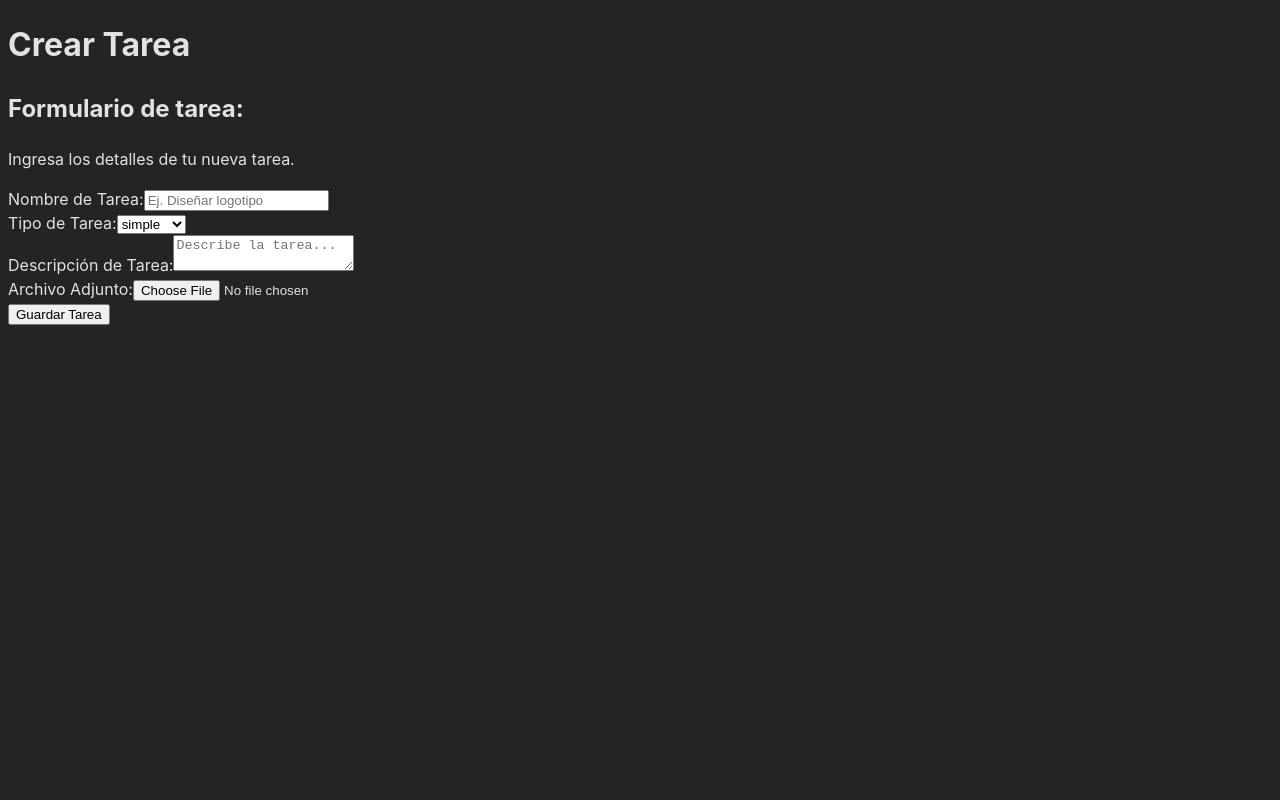
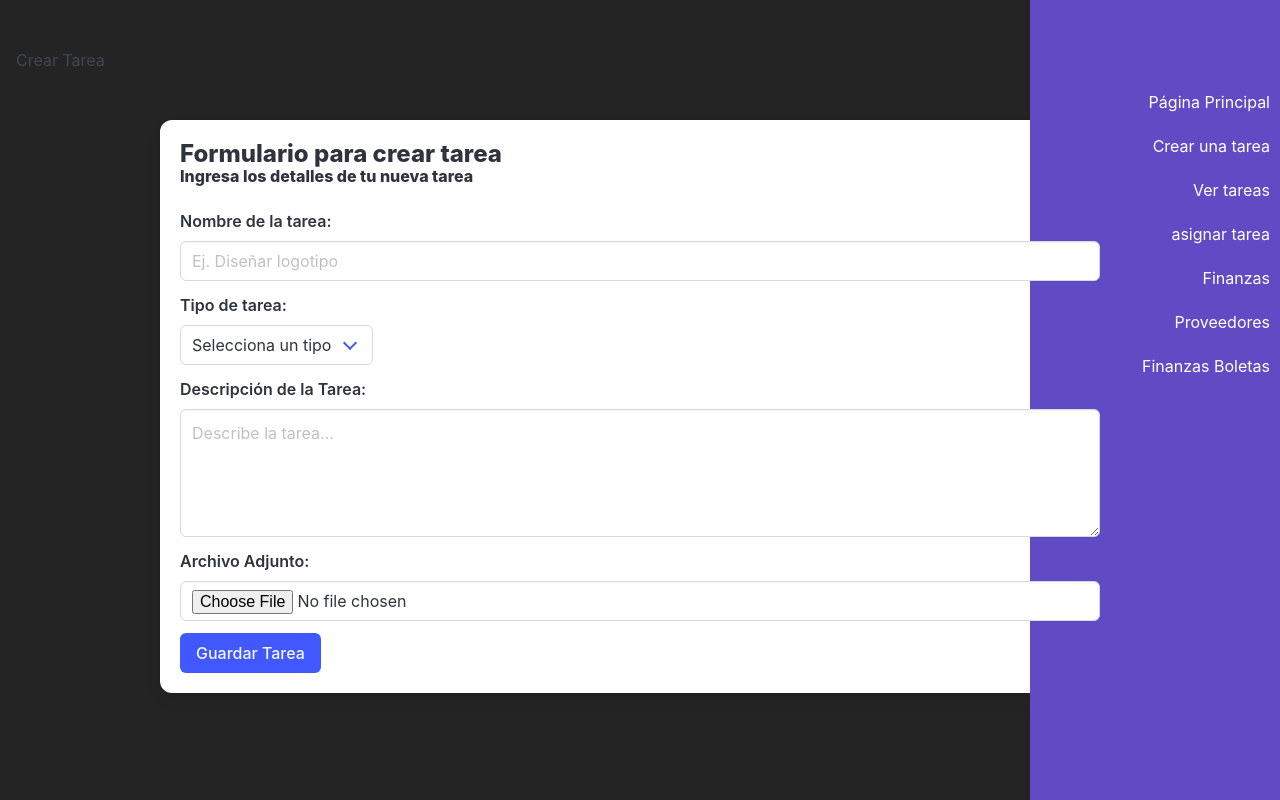
Before and after one commit to PabloCastilloFer/ProyectoIngSoft, a React (Vite) app in the folder frontend/: page /Tarea in a window 1280 px wide. Built offline with nearby package versions, Linux system fonts and the light colour scheme; no server answers.

Commit message:
Modificacion componente formtarea

```diff
--- a/frontend/src/components/FormTarea.jsx
+++ b/frontend/src/components/FormTarea.jsx
@@ -1,12 +1,13 @@
-import 'tailwindcss/tailwind.css';
+import 'bulma/css/bulma.min.css';
 import { useEffect, useState } from 'react';
-import { showError } from '../helpers/swaHelper.js';
+import { showError , showConfirmFormTarea } from '../helpers/swaHelper.js';
 import { useForm } from 'react-hook-form';
 import { createTarea } from '../services/tarea.service.js';
 import { useAuth } from '../context/AuthContext'; // Importa el contexto de autenticación
+import Navbar from '../components/navbar.jsx';
 
 export default function FormSupervisor() {
-    const jwt = useAuth(); // Obtiene el token JWT del contexto de autenticación
+    const jwt = useAuth();
 
     const userStorage = localStorage.getItem('user');
     const userDat = JSON.parse(userStorage); // Corregido
@@ -16,8 +17,6 @@ export default function FormSupervisor() {
     const [nombreTarea, setNombreTarea] = useState('');
     const [descripcionTarea, setDescripcionTarea] = useState('');
     const [tipoTarea, setTipoTarea] = useState('');
-
-
     const { register, formState: { errors }, handleSubmit, reset } = useForm();
 
     const onSubmit = async (data) => {
@@ -33,9 +32,9 @@ export default function FormSupervisor() {
             const response = await createTarea(formData); // Pasa el token JWT a la función createTarea
             console.log(response)
             if (response.status === 201) {
-                await showConfirmForm();
-                reset();
+                await showConfirmFormTarea();
                 setArchivo(null);
+                reset(); // Resetea los campos del formulario
             } else if (response.status === 400) {
                 await showError(response.data[0].response.data.message);
             } else if (response.status === 500) {
@@ -59,70 +58,77 @@ export default function FormSupervisor() {
     };
 
     return (
-        <div className="max-w-md mx-auto bg-white shadow-md rounded-lg p-6">
-            <h2 className="text-2xl font-semibold mb-4">Formulario de tarea: </h2>
-            <p className="text-gray-600 mb-6">Ingresa los detalles de tu nueva tarea.</p>
+        <div className="container is-max-desktop">
+            <Navbar/>
+            <div className="box">
+                <h2 className="title is-4">Formulario para crear tarea</h2>
+                <p className="subtitle is-6"><h2 className="title is-6">Ingresa los detalles de tu nueva tarea</h2></p>
                 <form onSubmit={handleSubmit(onSubmit)}>
-                <div className="mb-4">
-                    <label className="block text-gray-700 text-sm font-bold mb-2" htmlFor="nombreTarea">
-                        Nombre de Tarea:
-                    </label>
+                    <div className="field">
+                        <label className="label" htmlFor="nombreTarea">Nombre de la tarea:</label>
+                        <div className="control">
                             <input
                                 id="nombreTarea"
                                 type="text"
                                 placeholder="Ej. Diseñar logotipo"
-                        className="shadow appearance-none border rounded w-full py-2 px-3 text-gray-700 leading-tight focus:outline-none focus:shadow-outline"
+                                className={`input ${errors.nombreTarea ? 'is-danger' : ''}`}
                                 {...register('nombreTarea', { required: true })}
                             />
-                    {errors.nombreTarea && <span className="text-red-500 text-sm">Este campo es obligatorio</span>}
                         </div>
-                <div className="mb-4">
-                    <label className="block text-gray-700 text-sm font-bold mb-2" htmlFor="tipoTarea">
-                        Tipo de Tarea:
-                    </label>
+                        {errors.nombreTarea && <p className="help is-danger">Este campo es obligatorio</p>}
+                    </div>
+                    <div className="field">
+                        <label className="label" htmlFor="tipoTarea">Tipo de tarea:</label>
+                        <div className="control">
+                            <div className={`select ${errors.tipoTarea ? 'is-danger' : ''}`}>
                                 <select
                                     id="tipoTarea"
-                        className="shadow appearance-none border rounded w-full py-2 px-3 text-gray-700 leading-tight focus:outline-none focus:shadow-outline"
                                     {...register('tipoTarea', { required: true })}
                                     onChange={(e) => setTipoTarea(e.target.value)}
                                 >
-                        <option  value="simple">simple</option>
+                                    <option value="simple">Selecciona un tipo</option>
+                                    <option value="simple">simple</option>
                                     <option value="extensa">extensa</option>
                                 </select>
-                    {errors.tipoTarea && <span className="text-red-500 text-sm">Este campo es obligatorio</span>}
                             </div>
-                <div className="mb-4">
-                    <label className="block text-gray-700 text-sm font-bold mb-2" htmlFor="descripcionTarea">
-                        Descripción de Tarea:
-                    </label>
+                        </div>
+                        {errors.tipoTarea && <p className="help is-danger">Este campo es obligatorio</p>}
+                    </div>
+                    <div className="field">
+                        <label className="label" htmlFor="descripcionTarea">Descripción de la Tarea:</label>
+                        <div className="control">
                             <textarea
                                 id="descripcionTarea"
                                 placeholder="Describe la tarea..."
-                        className="shadow appearance-none border rounded w-full py-2 px-3 text-gray-700 leading-tight focus:outline-none focus:shadow-outline"
+                                className={`textarea ${errors.descripcionTarea ? 'is-danger' : ''}`}
                                 {...register('descripcionTarea', { required: true })}
                             />
-                    {errors.descripcionTarea && <span className="text-red-500 text-sm">Este campo es obligatorio</span>}
                         </div>
-                <div className="mb-4">
-                    <label className="block text-gray-700 text-sm font-bold mb-2" htmlFor="archivoAdjunto">
-                        Archivo Adjunto:
-                    </label>
+                        {errors.descripcionTarea && <p className="help is-danger">Este campo es obligatorio</p>}
+                    </div>
+                    <div className="field">
+                        <label className="label" htmlFor="archivoAdjunto">Archivo Adjunto:</label>
+                        <div className="control">
                             <input
                                 id="archivoAdjunto"
                                 type="file"
-                        className="shadow appearance-none border rounded w-full py-2 px-3 text-gray-700 leading-tight focus:outline-none focus:shadow-outline"
+                                className="input"
                                 onChange={handleArchivoChange}
                             />
                         </div>
-                <div className="flex items-center justify-between">
+                    </div>
+                    <div className="field is-grouped">
+                        <div className="control">
                             <button
-                        className="bg-blue-500 hover:bg-blue-700 text-white font-bold py-2 px-4 rounded focus:outline-none focus:shadow-outline"
+                                className="button is-link"
                                 type="submit"
                             >
                                 Guardar Tarea
                             </button>
                         </div>
+                    </div>
                 </form>
+            </div>
         </div>
     );
 }
```
Lines whose indentation alone changed are shown as unchanged.
